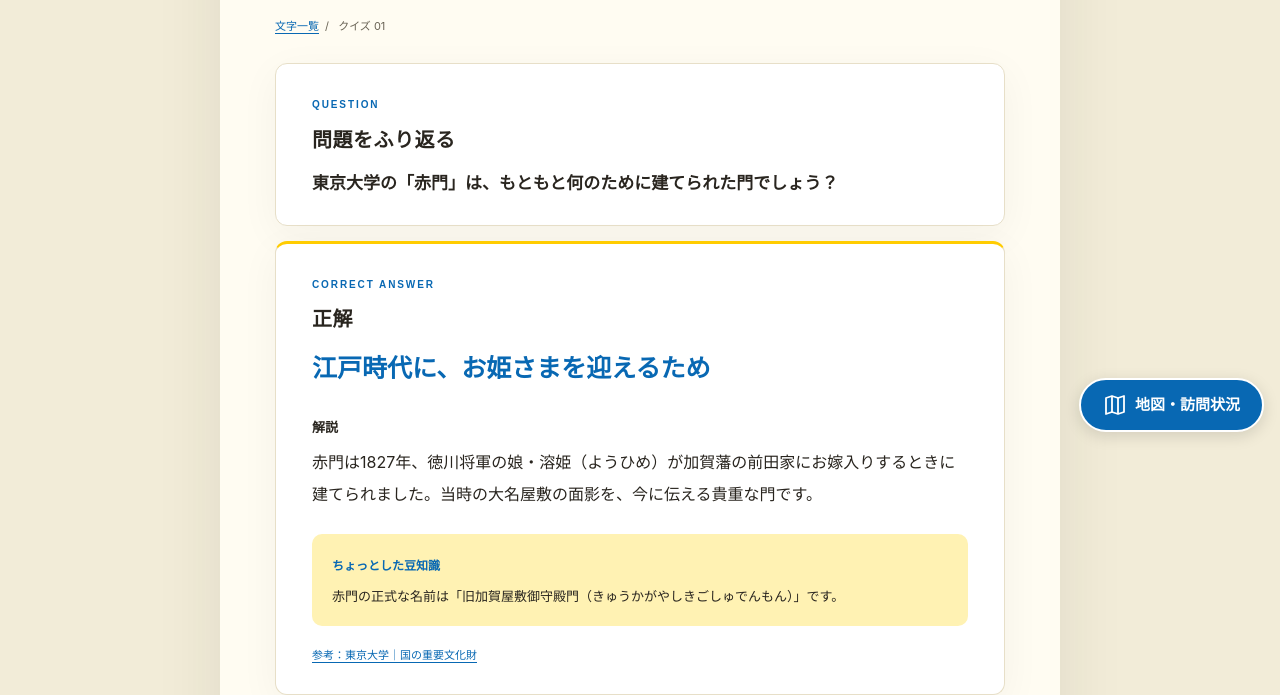
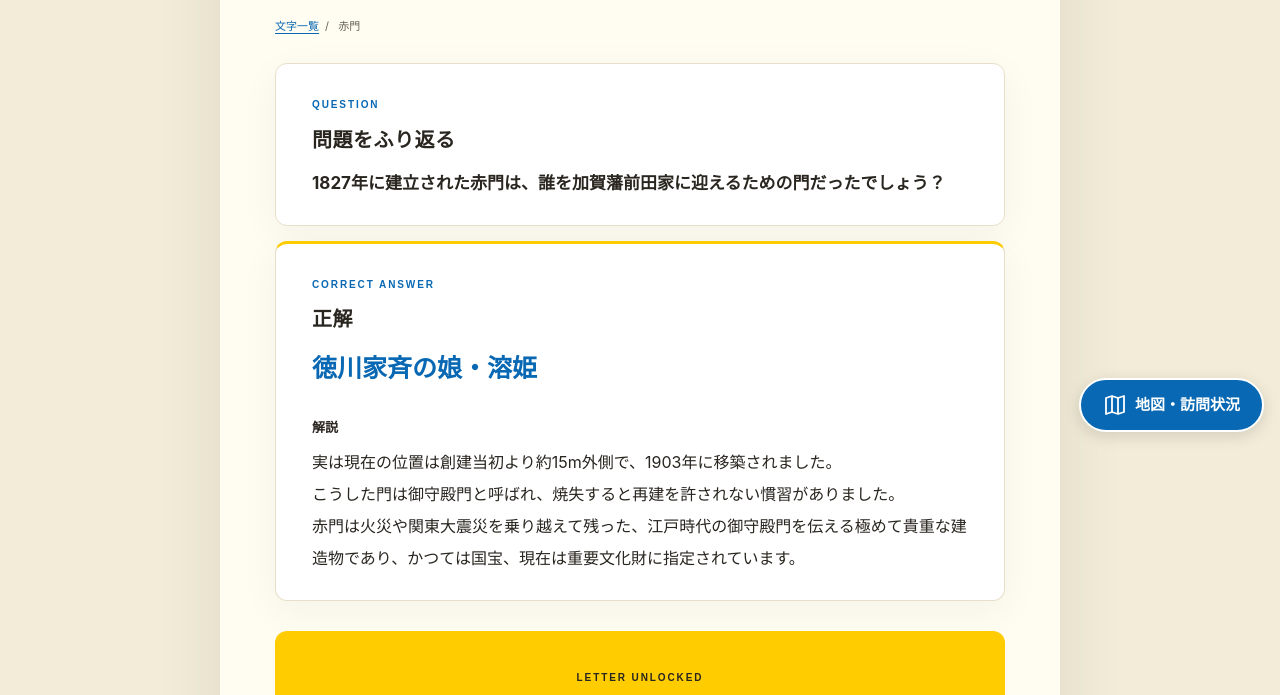
Before and after one commit to yamada-masayuki/yamada-masayuki.github.io, a plain HTML site: page quiz/qr/answer_1_IYQU.html in a window 1280 px wide. Shown: the part 352-1047 px from the top of the page. Drawn offline with nearby package versions, Linux system fonts and the light colour scheme.

Commit message:
Publish production Hongo quiz content and celebrate new discoveries

```diff
--- a/quiz/css/style.css
+++ b/quiz/css/style.css
@@ -106,10 +106,7 @@ h2 { font-size: 20px; letter-spacing: .025em; line-height: 1.55; }
 .correct-answer { font-weight:800; font-size:clamp(18px,4vw,25px); line-height:1.7; color:var(--forest); margin:11px 0 26px; }
 .correct-block h3 { font-size:13px; margin: 20px 0 8px; }
 .explanation-text { font-size:14px; line-height:2; margin:0; }
-.trivia { padding:18px 20px; border-radius:10px; background:#fff2b3; margin-top:24px; }
-.trivia-label { font-weight:700; font-size:12px; color:var(--forest); }
-.trivia p { font-size:13px; line-height:1.9; margin:5px 0 0; }
-.reference-link { display:inline-block; margin-top:20px; font-size:11px; color:#0868b3; text-underline-offset:3px; overflow-wrap:anywhere; }
+.question-text, .explanation-text { white-space:pre-line; }
 .unlock-panel { text-align:center; background:var(--forest-deep); color:var(--ink); border-radius:var(--radius); margin-top:30px; padding:32px 25px 36px; }
 .unlock-panel h2 { margin:8px 0 0; font-size:21px; }
 .unlock-panel .unlocked-number { display: inline-block; margin: 20px 0 0; padding: 4px 18px; border: 2px solid #29251f; border-radius: 100px; color: var(--ink); font-size: 24px; font-weight: 800; }
@@ -229,8 +226,21 @@ h2 { font-size: 20px; letter-spacing: .025em; line-height: 1.55; }
 .scanner-pick { background:#fff2b3; }
 .scanner-note { font-size:11px; line-height:1.75; color:var(--muted); margin:14px 0 0; }
 
-/* 完成時の一時的なお祝い。ユーザー操作をブロックしない。 */
-.balloon-layer { position:fixed; inset:0; z-index:1100; overflow:hidden; pointer-events:none; }
+/* 発見時と完成時の一時的なお祝い。 */
+.discovery-confetti, .balloon-layer { position:fixed; inset:0; z-index:1100; overflow:hidden; pointer-events:none; }
+.discovery-confetti svg {
+  position:absolute;
+  top:46%;
+  left:50%;
+  width:var(--size);
+  height:auto;
+  animation:discovery-burst 1.04s cubic-bezier(.1,.65,.24,1) var(--delay) both;
+}
+@keyframes discovery-burst {
+  0% { opacity:0; transform:translate(-50%,-50%) rotate(var(--tilt)) scale(.2); }
+  10%, 62% { opacity:1; }
+  100% { opacity:0; transform:translate(var(--x),var(--y)) rotate(calc(var(--tilt) + var(--spin))); }
+}
 .balloon { position:absolute; bottom:-145px; left:var(--x); width:var(--size); height:125px; animation:balloon-rise var(--duration) ease-in forwards; animation-delay:var(--delay); }
 .balloon-shape { display:block; width:var(--size); height:calc(var(--size) * 1.3); border-radius:48% 48% 45% 45%; background:radial-gradient(ellipse at 33% 25%, rgba(255,255,255,.78), rgba(255,255,255,0) 45%), var(--balloon-color); position:relative; box-shadow:inset -5px -8px 11px rgba(0,0,0,.08); }
 .balloon-shape::after { content:''; position:absolute; left:calc(50% - 4px); bottom:-6px; border-bottom:0; border-left:4px solid transparent; border-right:4px solid transparent; border-top:8px solid var(--balloon-color); }
@@ -245,7 +255,7 @@ h2 { font-size: 20px; letter-spacing: .025em; line-height: 1.55; }
   .keyword-grid.is-complete .keyword-card.is-unlocked,
   .keyword-grid.is-complete .keyword-card.is-unlocked::before { animation:none; }
   .keyword-grid.is-complete .keyword-card.is-unlocked::before { opacity:0; }
-  .balloon-layer { display:none; }
+  .discovery-confetti, .balloon-layer { display:none; }
 }
 
 /* いつでも参照できる散策マップ */
--- a/quiz/js/answer.js
+++ b/quiz/js/answer.js
@@ -10,6 +10,7 @@
 
   // ページを開いた時点で自動的に解放する。ボタン操作は不要。
   const result = window.QuizProgress.markVisited(pageId);
+  if (result.added) window.QuizCelebration.discovery();
   document.title = `${item.title} | クイズで巡る東大本郷`;
   const put = (id, value) => { document.getElementById(id).textContent = value; };
   put('answer-number', 'QUIZ & DISCOVERY');
@@ -18,19 +19,13 @@
   put('answer-question', item.question);
   put('answer-correct', item.answer);
   put('answer-explanation', item.explanation);
-  put('answer-trivia', item.trivia);
+  document.getElementById('answer-illustration').src = `../assets/images/${item.icon}.svg`;
   put('answer-letter-number', '発見した文字');
   put('answer-keyword', item.token);
   document.getElementById('answer-keyword').setAttribute('aria-label', `発見した文字 ${item.token}`);
   if (!result.ok) {
     put('answer-record-message', '文字は表示されていますが、このブラウザには記録を保存できませんでした。');
   }
-  const reference = document.getElementById('answer-source');
-  reference.textContent = `参考：${item.source}`;
-  reference.href = item.sourceUrl;
-  const illustration = document.getElementById('answer-illustration');
-  illustration.src = `../assets/images/${item.icon}.svg`;
-  illustration.alt = `${item.spot}をイメージした装飾イラスト`;
   if (!result.ok) {
     const warning = document.getElementById('storage-warning');
     warning.textContent = 'このブラウザに解放状態を保存できませんでした。文字は表示されていますが、一覧ページに記録されない可能性があります。';
--- a/quiz/js/celebration.js
+++ b/quiz/js/celebration.js
@@ -2,6 +2,37 @@
 (function () {
   'use strict';
   const key = `${window.QUIZ_CONFIG.storageKey}-celebration-seen-v1`;
+
+  function discovery() {
+    if (window.matchMedia('(prefers-reduced-motion: reduce)').matches) return;
+
+    const svgNamespace = 'http://www.w3.org/2000/svg';
+    const colors = ['#ff5a5f', '#ffb400', '#25c06d', '#3a86ff'];
+    const layer = document.createElement('div');
+    layer.className = 'discovery-confetti';
+    layer.setAttribute('aria-hidden', 'true');
+
+    for (let index = 0; index < 32; index++) {
+      const angle = index * Math.PI * 0.764;
+      const distance = 18 + (index * 13 % 34);
+      const fan = document.createElementNS(svgNamespace, 'svg');
+      fan.setAttribute('viewBox', '0 -67 106 134');
+      fan.style.setProperty('--x', `${Math.cos(angle) * distance}vw`);
+      fan.style.setProperty('--y', `${Math.sin(angle) * distance}vh`);
+      fan.style.setProperty('--spin', `${index % 2 ? -1 : 1}turn`);
+      fan.style.setProperty('--tilt', `${index * 53 % 360}deg`);
+      fan.style.setProperty('--size', `${12 + index * 7 % 19}px`);
+      fan.style.setProperty('--delay', `${index % 5 * 18}ms`);
+      const shape = document.createElementNS(svgNamespace, 'path');
+      // 添付の扇形をそのまま使い、1枚ずつ画面に散らす。
+      shape.setAttribute('d', 'M 0 0 L 81.600 -66.079 A 105 105 0 0 1 81.600 66.079 Z');
+      shape.setAttribute('fill', colors[index % colors.length]);
+      fan.append(shape);
+      layer.append(fan);
+    }
+    document.body.append(layer);
+    window.setTimeout(() => layer.remove(), 1200);
+  }
 
   function balloons() {
     if (window.matchMedia && window.matchMedia('(prefers-reduced-motion: reduce)').matches) return;
@@ -43,5 +74,5 @@
     if (first) balloons();
   }
 
-  window.QuizCelebration = Object.freeze({ activate });
+  window.QuizCelebration = Object.freeze({ activate, discovery });
 }());
--- a/quiz/js/config.js
+++ b/quiz/js/config.js
@@ -1,112 +1,90 @@
-// 仮データ：設問・正解・解説・文字・ページURLはここで一元管理します。
-// 公開前に現地のQR設置場所と設問の対応関係を確認してください。
+// 本番の設問・正解・解説・文字と、既存の解答ページの対応。
 window.QUIZ_CONFIG = Object.freeze({
   "title": "クイズで巡る東大本郷",
-  "storageKey": "todai-hongo-quiz-progress-v1",
+  "storageKey": "todai-hongo-quiz-progress-production-v1",
   "items": [
     {
       "id": 1,
-      "token": "ご",
+      "token": "ほ",
       "spot": "赤門",
-      "title": "赤門に残る、江戸の物語",
+      "title": "赤門が迎えた人",
       "eyebrow": "HISTORY / 赤門",
-      "question": "東京大学の「赤門」は、もともと何のために建てられた門でしょう？",
-      "answer": "江戸時代に、お姫さまを迎えるため",
-      "explanation": "赤門は1827年、徳川将軍の娘・溶姫（ようひめ）が加賀藩の前田家にお嫁入りするときに建てられました。当時の大名屋敷の面影を、今に伝える貴重な門です。",
-      "trivia": "赤門の正式な名前は「旧加賀屋敷御守殿門（きゅうかがやしきごしゅでんもん）」です。",
-      "source": "東京大学｜国の重要文化財",
-      "sourceUrl": "https://www.u-tokyo.ac.jp/ja/about/campus-guide/b07_04_a.html",
+      "question": "1827年に建立された赤門は、誰を加賀藩前田家に迎えるための門だったでしょう？",
+      "answer": "徳川家斉の娘・溶姫",
+      "explanation": "実は現在の位置は創建当初より約15m外側で、1903年に移築されました。\nこうした門は御守殿門と呼ばれ、焼失すると再建を許されない慣習がありました。\n赤門は火災や関東大震災を乗り越えて残った、江戸時代の御守殿門を伝える極めて貴重な建造物であり、かつては国宝、現在は重要文化財に指定されています。",
       "icon": "gate",
       "file": "answer_1_IYQU.html"
     },
     {
       "id": 2,
-      "token": "し",
-      "spot": "正門と並木道",
-      "title": "まっすぐ続く道の先",
+      "token": "ご",
+      "spot": "正門",
+      "title": "正門から続く銀杏並木",
       "eyebrow": "LANDSCAPE / 正門",
-      "question": "本郷キャンパスの正門から、イチョウ並木の道を進むと正面に見える建物は何でしょう？",
-      "answer": "安田講堂（やすだこうどう）",
-      "explanation": "正門から続く道の先には、東京大学を代表する建物「安田講堂」があります。正門と講堂をつなぐまっすぐな道は、キャンパスの景色を印象づけています。",
-      "trivia": "イチョウの葉は、東京大学のシンボルマークにも使われています。",
-      "source": "東京大学｜安田講堂の紹介",
-      "sourceUrl": "https://www.u-tokyo.ac.jp/focus/ja/features/z0508_00148.html",
+      "question": "明治時代後期、正門から続く銀杏並木の整備を進めた東京帝国大学総長は誰でしょう？",
+      "answer": "濱尾新",
+      "explanation": "濱尾新は、正門から入る人が自然と襟を正すような厳粛な雰囲気を求め、銀杏並木を整備しました。\n農科大学教授の本多静六と相談し、手前に高い木、奥に低い木を配置して、道を長く見せる工夫も行われました。",
       "icon": "avenue",
       "file": "answer_2_h6U3.html"
     },
     {
       "id": 3,
-      "token": "ゅ",
+      "token": "り",
       "spot": "安田講堂",
-      "title": "大講堂に付いた名前",
+      "title": "安田講堂は何階建て？",
       "eyebrow": "ARCHITECTURE / 安田講堂",
-      "question": "「安田講堂」という名前の「安田」は、何に由来するのでしょう？",
-      "answer": "建設のために寄付をした人の名前",
-      "explanation": "正式な名前は「大講堂」です。実業家の安田善次郎（やすだ ぜんじろう）が建設に協力したことから、「安田講堂」とよばれるようになりました。1925年に完成した建物です。",
-      "trivia": "今も大学の式典や、研究について発表する場として使われています。",
-      "source": "東京大学｜東大史Q&A",
-      "sourceUrl": "https://www.u-tokyo.ac.jp/adm/history/09_04_02_j.html",
+      "question": "安田講堂は何階建てでしょう？",
+      "answer": "地上5階建て（地下1階・塔屋除く）",
+      "explanation": "キャンパス内の高低差約6mの崖を利用して建てられており、正面から見えるメインの建物は3階から上が見える形となっています。\n裏側からみると崖下の1、2階部分を見ることができます。\n地下一階は食堂となっており、一般の方も利用できます。\nなお正式名称は「東京大学大講堂」です。",
       "icon": "hall",
       "file": "answer_3_e6Fy.html"
     },
     {
       "id": 4,
-      "token": "で",
+      "token": "う",
       "spot": "三四郎池",
-      "title": "池の名の由来",
+      "title": "三四郎池と夏目漱石",
       "eyebrow": "LITERATURE / 三四郎池",
-      "question": "本郷キャンパスの「三四郎池」。その名前のもとになったのは何でしょう？",
-      "answer": "夏目漱石（なつめ そうせき）の小説",
-      "explanation": "夏目漱石の小説『三四郎』に、この池が登場したことから、「三四郎池」という名で親しまれるようになりました。正式には「育徳園心字池（いくとくえんしんじいけ）」といいます。",
-      "trivia": "大学になる前の江戸時代、このあたりは加賀藩の大名屋敷でした。",
-      "source": "東京大学｜三四郎池の紹介",
-      "sourceUrl": "https://www.u-tokyo.ac.jp/focus/ja/features/z0508_00267.html",
+      "question": "育徳園心字池が「三四郎池」と呼ばれるきっかけとなった小説の作者は誰でしょう？",
+      "answer": "夏目漱石",
+      "explanation": "この池は、加賀藩前田家の庭園「育徳園」にあった池です。\n形が漢字の「心」をかたどっていることから、心字池と呼ばれています。\n「三四郎池」の名は、本学の卒業生でもある夏目漱石の小説『三四郎』に由来します。",
       "icon": "pond",
       "file": "answer_4_ddiq.html"
     },
     {
       "id": 5,
-      "token": "ん",
-      "spot": "イチョウ並木",
-      "title": "季節を知らせる木々",
-      "eyebrow": "NATURE / イチョウ並木",
-      "question": "本郷キャンパスの並木道で、秋になると黄色く色づく木は何でしょう？",
-      "answer": "イチョウ",
-      "explanation": "正門から安田講堂へ続く道には、イチョウが植えられています。秋には葉が黄色くなり、キャンパスの風景が大きく変わります。イチョウ並木は、この場所の長い歴史を見守ってきました。",
-      "trivia": "この並木道は、1906年ごろにイチョウを移して整えられたと伝えられています。",
-      "source": "東京大学文学部｜安田講堂と銀杏並木",
-      "sourceUrl": "https://www.l.u-tokyo.ac.jp/takara/taidan2-1.html",
-      "icon": "leaf",
+      "token": "お",
+      "spot": "法文1号館",
+      "title": "法文1号館の建築",
+      "eyebrow": "ARCHITECTURE / 法文1号館",
+      "question": "この建物を含む東京大学の近代校舎群に見られる建築様式を何と呼ぶでしょう？",
+      "answer": "内田ゴシック",
+      "explanation": "ゴシック建築は尖頭アーチなどを特徴とし、中世ヨーロッパの大聖堂にも多く見られます。\n法文1号館を含む内田ゴシックの建築群は、こうした歴史的意匠と、鉄筋コンクリート構造などの当時の先進的な建築技術を融合させた近代建築です。",
+      "icon": "hall",
       "file": "answer_5_GdY0.html"
     },
     {
       "id": 6,
-      "token": "も",
+      "token": "ん",
       "spot": "総合図書館",
-      "title": "本が集まる場所の歴史",
-      "eyebrow": "KNOWLEDGE / 総合図書館",
-      "question": "本郷キャンパスの総合図書館は、1923年の大きな地震の後、どうなったでしょう？",
-      "answer": "支援を受けて建て直された",
-      "explanation": "1923年の関東大震災で、以前の図書館の建物は焼けてしまいました。その後、国内外からの支援も受け、現在の本館が1928年に完成しました。",
-      "trivia": "図書館には本だけでなく、研究に役立つさまざまな資料も集められています。",
-      "source": "東京大学附属図書館｜総合図書館",
-      "sourceUrl": "https://www.lib.u-tokyo.ac.jp/ja/library/contents/guide/general",
+      "title": "総合図書館の正面を見上げて",
+      "eyebrow": "ARCHITECTURE / 総合図書館",
+      "question": "総合図書館を正面から見たとき、何に見えるようにデザインされているでしょう？",
+      "answer": "本棚に並んだ本",
+      "explanation": "1923年の関東大震災で旧図書館が焼失し、多数の蔵書が失われました。\n関東大震災の教訓を踏まえ、総合図書館は鉄骨鉄筋コンクリート造の頑丈な建物として設計されています。",
       "icon": "library",
       "file": "answer_6_XUsK.html"
     },
     {
       "id": 7,
-      "token": "ん",
-      "spot": "東京大学のはじまり",
-      "title": "大学の歴史をたどる",
-      "eyebrow": "TIMELINE / 大学の歴史",
-      "question": "東京大学がつくられたのは、どの時代でしょう？",
-      "answer": "明治時代",
-      "explanation": "東京大学は1877年（明治10年）に始まりました。最初は今とは別の場所も使っていましたが、少しずつ本郷に学部が集まり、現在につながるキャンパスになっていきました。",
-      "trivia": "1877年は、江戸時代が終わってから約10年後です。",
-      "source": "東京大学｜東大史Q&A",
-      "sourceUrl": "https://www.u-tokyo.ac.jp/adm/history/09_01_01_j.html",
-      "icon": "book",
+      "token": "ど",
+      "spot": "工学部広場",
+      "title": "工学部広場の像",
+      "eyebrow": "ENGINEERING / 工学部広場",
+      "question": "この人物が東京大学の前身で教えていた分野は？\n(ヒント) 像の基部にあるレリーフを見てみよう！",
+      "answer": "機械工学・造船学",
+      "explanation": "ウェストは1882年に来日し、約25年間にわたって機械工学や造船学を教えました。\n蒸気機関や船舶に関する知識を伝え、日本の近代工業を支える技術者の育成に貢献しました。\n彼が教え子に出した試験問題は当時の工学教育を具体的に知ることができる貴重な資料として現在も残されています。",
+      "icon": "campus",
       "file": "answer_7_YY3k.html"
     }
   ]
--- a/quiz/js/exploration-map.js
+++ b/quiz/js/exploration-map.js
@@ -20,7 +20,7 @@
     <p class="map-caption">訪問済み＝このブラウザで解答・解説ページを読み込み済み。回る順番は自由です。</p>
     <p class="map-record-note" role="status"></p>
     <ul class="map-spots"></ul>
-    <p class="map-caption">地点名は仮データです。地図は散策エリアの参考で、QRコードの正確な設置位置は示していません。「東京大学のはじまり」は設置場所が未設定です。</p></div>`;
+    <p class="map-caption">地図は散策エリアの参考です。QRコードの掲示場所は、各地点で周囲の案内を確認してください。</p></div>`;
   document.body.append(button, dialog);
   button.setAttribute('aria-controls', 'exploration-map');
   dialog.id = 'exploration-map';
--- a/quiz/js/guide.js
+++ b/quiz/js/guide.js
@@ -19,7 +19,7 @@
       <h3>地図と記録について</h3>
       <p>「地図・訪問状況」は各ページの右下から開けます。GPSによる現在地には誤差があるため、周囲の目印も確認してください。このサイトでは現在地を取得しません。</p>
       <p>進捗はこのブラウザ内に保存されます。別の端末・ブラウザには引き継がれません。カメラ映像や写真はサーバーへ送信しません。</p>
-      <p>クイズ・設置場所は仮データです。歩きながらの画面操作を避け、周囲の安全を確認してお楽しみください。</p>
+      <p>歩きながらの画面操作を避け、周囲の安全を確認してお楽しみください。</p>
     </div>`;
   document.body.append(dialog);
   button.addEventListener('click', () => dialog.showModal());
--- a/quiz/qr/answer_1_IYQU.html
+++ b/quiz/qr/answer_1_IYQU.html
@@ -5,10 +5,11 @@
   <meta name="viewport" content="width=device-width, initial-scale=1">
   <meta name="theme-color" content="#ffcc00">
   <meta name="description" content="クイズで巡る東大本郷。クイズの正解と解説、文字を確認できます。">
-  <title>赤門に残る、江戸の物語 | クイズで巡る東大本郷</title>
+  <title>赤門が迎えた人 | クイズで巡る東大本郷</title>
   <link rel="stylesheet" href="../css/style.css">
   <script defer src="../js/config.js"></script>
   <script defer src="../js/progress.js"></script>
+  <script defer src="../js/celebration.js"></script>
   <script defer src="../js/answer.js"></script>
   <script defer src="https://cdn.jsdelivr.net/npm/jsqr@1.4.0/dist/jsQR.js"></script>
   <script defer src="../js/qr-scanner.js"></script>
@@ -29,13 +30,13 @@
         <div class="answer-hero-copy">
           <span id="answer-number" class="section-kicker kicker-white">QUIZ &amp; DISCOVERY</span>
           <span id="answer-spot" class="answer-category">QUIZ &amp; DISCOVERY</span>
-          <h1 id="answer-title">赤門に残る、江戸の物語</h1>
+          <h1 id="answer-title">赤門が迎えた人</h1>
           <p>この場所にまつわるクイズの答えを見てみましょう。</p>
         </div>
-        <img id="answer-illustration" src="../assets/images/gate.svg" alt="赤門をイメージした装飾イラスト" width="400" height="300">
+        <img id="answer-illustration" src="../assets/images/gate.svg" alt="" width="400" height="300">
       </section>
       <div id="answer-main" class="answer-content">
-        <div class="answer-breadcrumb"><a href="../index.html">文字一覧</a><span aria-hidden="true"> / </span><span>クイズ 01</span></div>
+        <div class="answer-breadcrumb"><a href="../index.html">文字一覧</a><span aria-hidden="true"> / </span><span>赤門</span></div>
         <p id="storage-warning" class="notice notice-warning" role="alert" hidden></p>
         <section class="answer-block question-block" aria-labelledby="question-heading">
           <span class="section-kicker">QUESTION</span>
@@ -48,8 +49,6 @@
           <p id="answer-correct" class="correct-answer"></p>
           <h3>解説</h3>
           <p id="answer-explanation" class="explanation-text"></p>
-          <div class="trivia"><span class="trivia-label">ちょっとした豆知識</span><p id="answer-trivia"></p></div>
-          <a id="answer-source" class="reference-link" target="_blank" rel="noopener noreferrer" href="https://www.u-tokyo.ac.jp/">参考：東京大学公式サイト</a>
         </section>
         <section class="unlock-panel" aria-labelledby="unlock-heading">
           <span class="section-kicker kicker-white">LETTER UNLOCKED</span>
@@ -61,7 +60,7 @@
         </section>
       </div>
     </main>
-    <footer class="site-footer"><span>クイズで巡る東大本郷</span><a class="footer-home" href="../index.html"><span aria-hidden="true">← </span>文字一覧へ（トップ）</a><span>DEMO / 仮クイズ</span></footer>
+    <footer class="site-footer"><span>クイズで巡る東大本郷</span><a class="footer-home" href="../index.html"><span aria-hidden="true">← </span>文字一覧へ（トップ）</a></footer>
   </div>
   <noscript><p class="noscript">クイズの解説と文字を表示するには、JavaScriptを有効にしてください。</p></noscript>
 </body>
```
Also changed, not shown: quiz/index.html (+1 -1 lines), quiz/qr/answer_2_h6U3.html (+6 -7 lines), quiz/qr/answer_3_e6Fy.html (+6 -7 lines), quiz/qr/answer_4_ddiq.html (+6 -7 lines), quiz/qr/answer_5_GdY0.html (+6 -7 lines), quiz/qr/answer_6_XUsK.html (+6 -7 lines), quiz/qr/answer_7_YY3k.html (+6 -7 lines), 1 other file.
